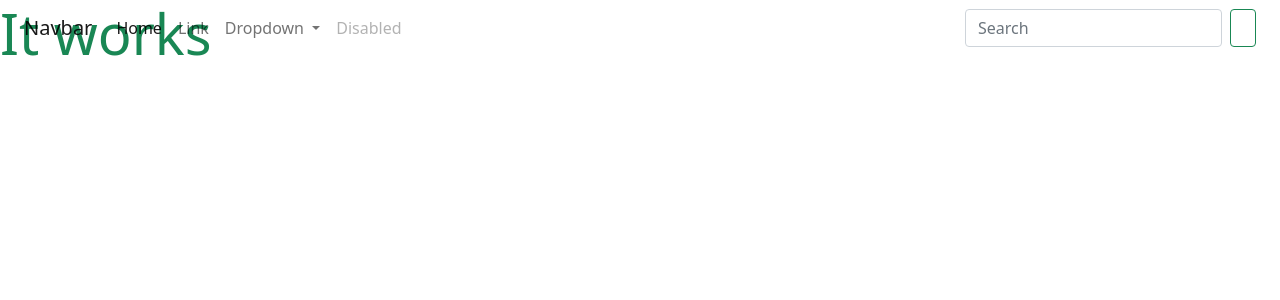
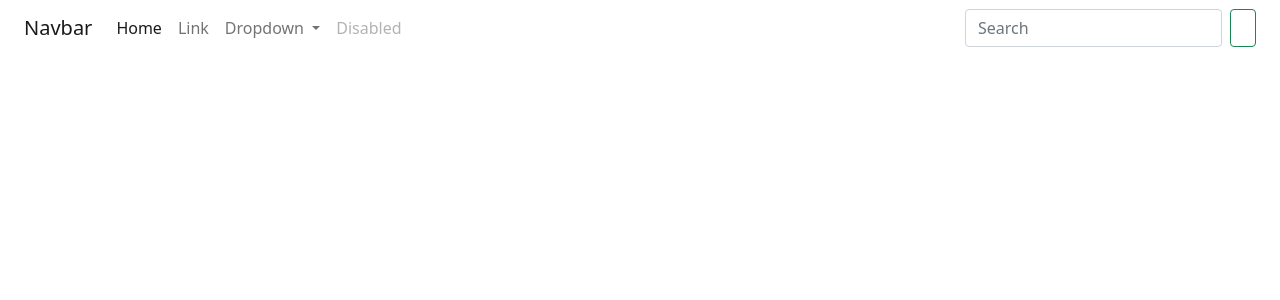
Before and after one commit to Abelyem/MS4, a Django app: page / in a window 1280 px wide. Shown: the top 300 px of the page. Run offline with Django 3.2, Linux system fonts and the light colour scheme; some libraries are stand-ins or nearby versions.

```diff
--- a/home/templates/home/index.html
+++ b/home/templates/home/index.html
@@ -2,5 +2,4 @@
 {% load static %}
 
 {% block content %}
-<h1 class="display-4 text-success">It works</h1>
 {% endblock %}
```
